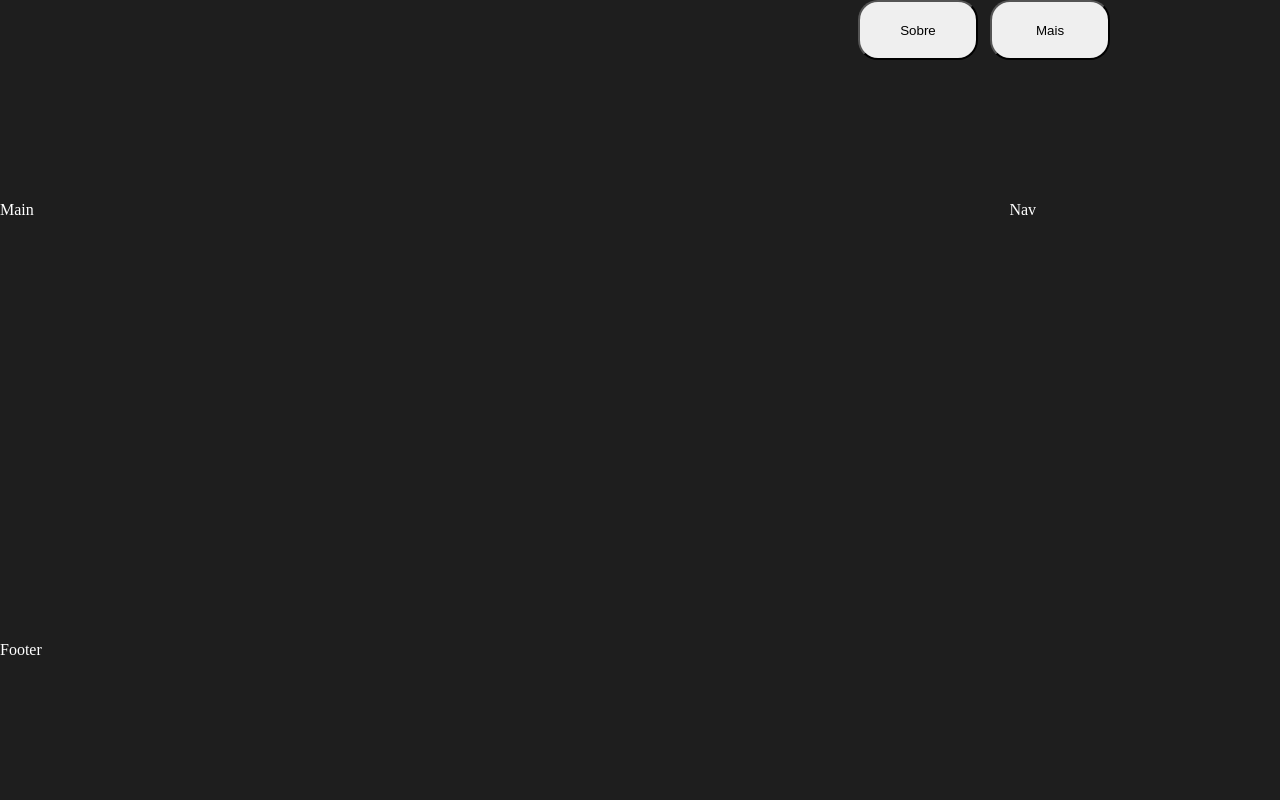
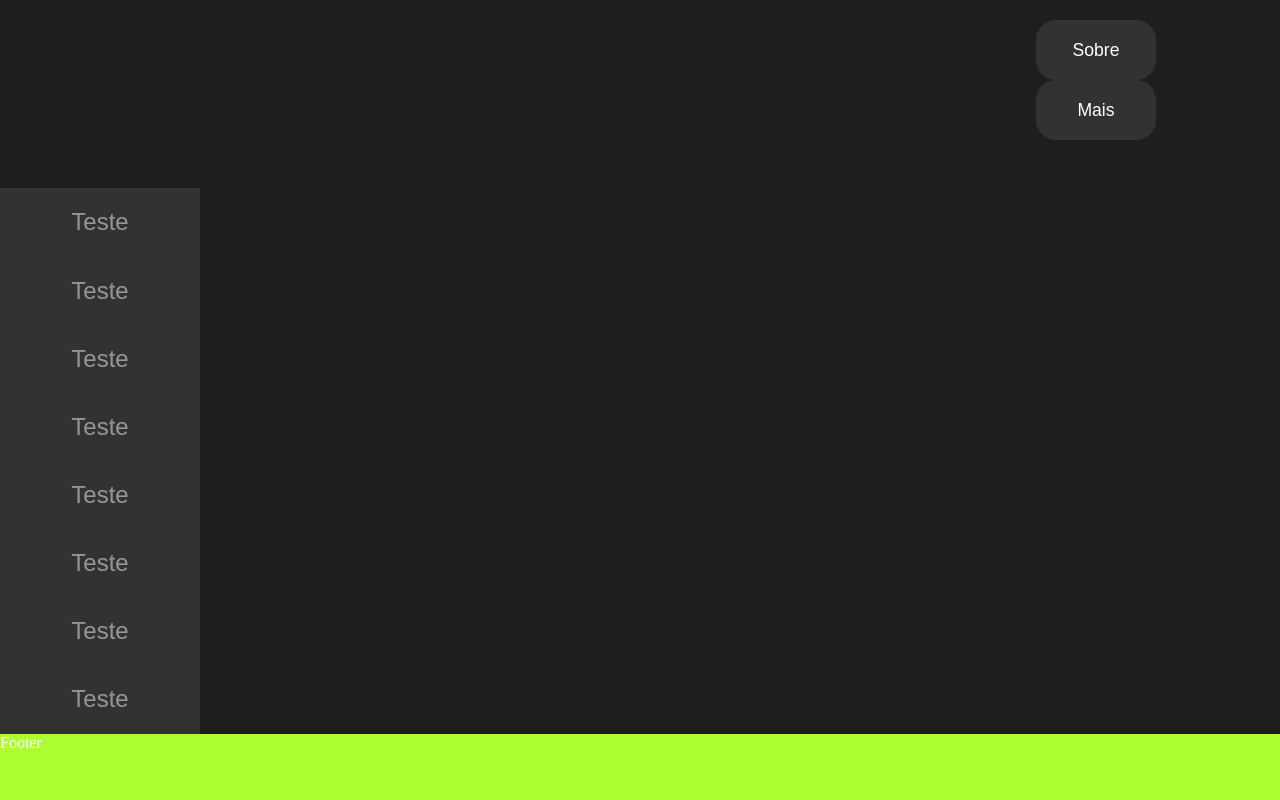
Before and after one commit to Matheus-LucianoC/MRS, a plain HTML site: page MRS/index.html in a window 1280 px wide. Drawn offline with Linux system fonts and the light colour scheme.

Commit message:
Add files via upload

```diff
--- a/MRS/index.html
+++ b/MRS/index.html
@@ -16,13 +16,15 @@
         height: 100vh;
         grid-template-areas:
             "h h h h h"
-            "m m m m n"
-            "m m m m n"
-            "m m m m n"
+            "n m m m m"
+            "n m m m m"
+            "n m m m m"
             "f f f f f"
 
     }
 
+
+    /*Header*/
 
     header {
         grid-area: h;
@@ -30,35 +32,76 @@
         justify-content: space-around;
 
     }
-
+    header>div {
+        display:inline-block;
+        margin-top: 20px;
+        margin-left: 80%;
+    }
     header>div>button {
         width: 120px;
         height: 60px;
         border-radius: 20px;
         transition-duration: 0.5s;
-        margin-left: 8px;
+        margin-left: 12px;
+        border: none;
+        background-color: rgb(50, 50, 50);
+        color: white;
+        font-size: 110%;
     }
 
     header>div>button:hover {
         transition-duration: 0.5s;
         transform: scale(120%);
         background-color: greenyellow;
+        color: black;
     }
+
+
+    /*Nav*/
 
     nav {
         grid-area: n;
         display: flex;
     }
+    nav>div{
+        display: flex;
+        flex-direction: column;
+        background-color: rgb(50, 50, 50);
+        justify-content: space-around;
+    }
+    nav>div>button{
+        width: 200px;
+        height: 50px;
+        background-color: rgb(50, 50, 50);
+        border: none;
+        transition-duration: 0.3s;
+        color: rgb(151, 151, 151);
+        font-size: 150%;
+    }
+    nav>div>button:hover{
+        background-color: rgb(80, 80, 80);
+
+    }
+
+    /*Main*/
 
     main {
         grid-area: m;
         display: flex;
     }
 
+
+    /*Footer*/
+
     footer {
         grid-area: f;
         display: flex;
+        background-color: greenyellow;
     }
+
+
+
+
 </style>
 
 <body>
@@ -69,19 +112,26 @@
         </div>
 
     </header>
-    <nav>Nav</nav>
-    <main>Main</main>
-    <footer>Footer</footer>
+    <nav>
+        <div>
+            <button>Teste</button>
+            <button>Teste</button>
+            <button>Teste</button>
+            <button>Teste</button>
+            <button>Teste</button>
+            <button>Teste</button>
+            <button>Teste</button>
+            <button>Teste</button>
+        </div>
+    </nav>
 
+    <main>
 
+    </main>
 
-
-
-
-
-
-
-
+    <footer>
+        Footer
+    </footer>
 
 </body>
 
```
